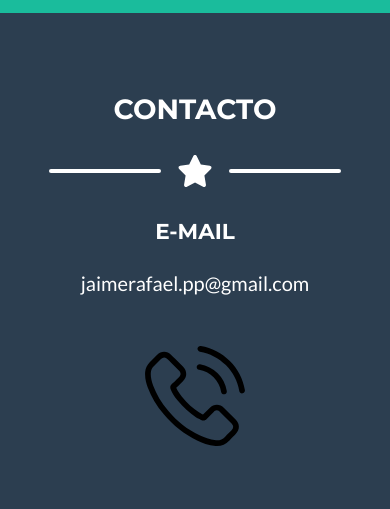
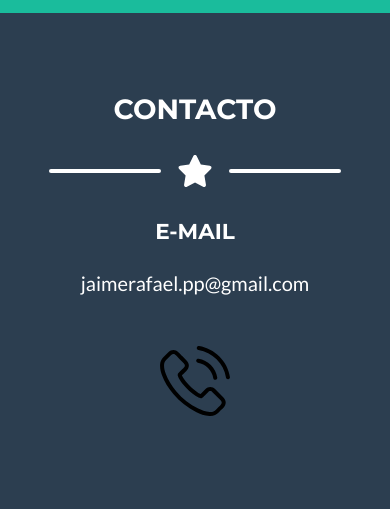
Before and after one commit to rafajaime/rafajaime.github.io, a plain HTML site: page index.html in a window 390 px wide. Shown: the part 3612-4121 px from the top of the page. Drawn offline with nearby package versions, Linux system fonts and the light colour scheme.

Commit message:
resize de phone icon

```diff
--- a/index.html
+++ b/index.html
@@ -203,7 +203,7 @@
                     </div>
                     <!-- Footer filler -->
                     <div class="col-lg-4 mb-5 mb-lg-0">
-                        <img class="masthead-avatar mb-5" src="assets/img/phone.svg" alt="Ícono de teléfono" width="100" height="100"/>
+                        <img class="masthead-avatar mb-5" src="assets/img/phone.svg" alt="Ícono de teléfono" width="70" height="70"/>
                     </div>
                     <!-- Footer Social Icons -->
                     <div class="col-lg-4 mb-5 mb-lg-0">
```
